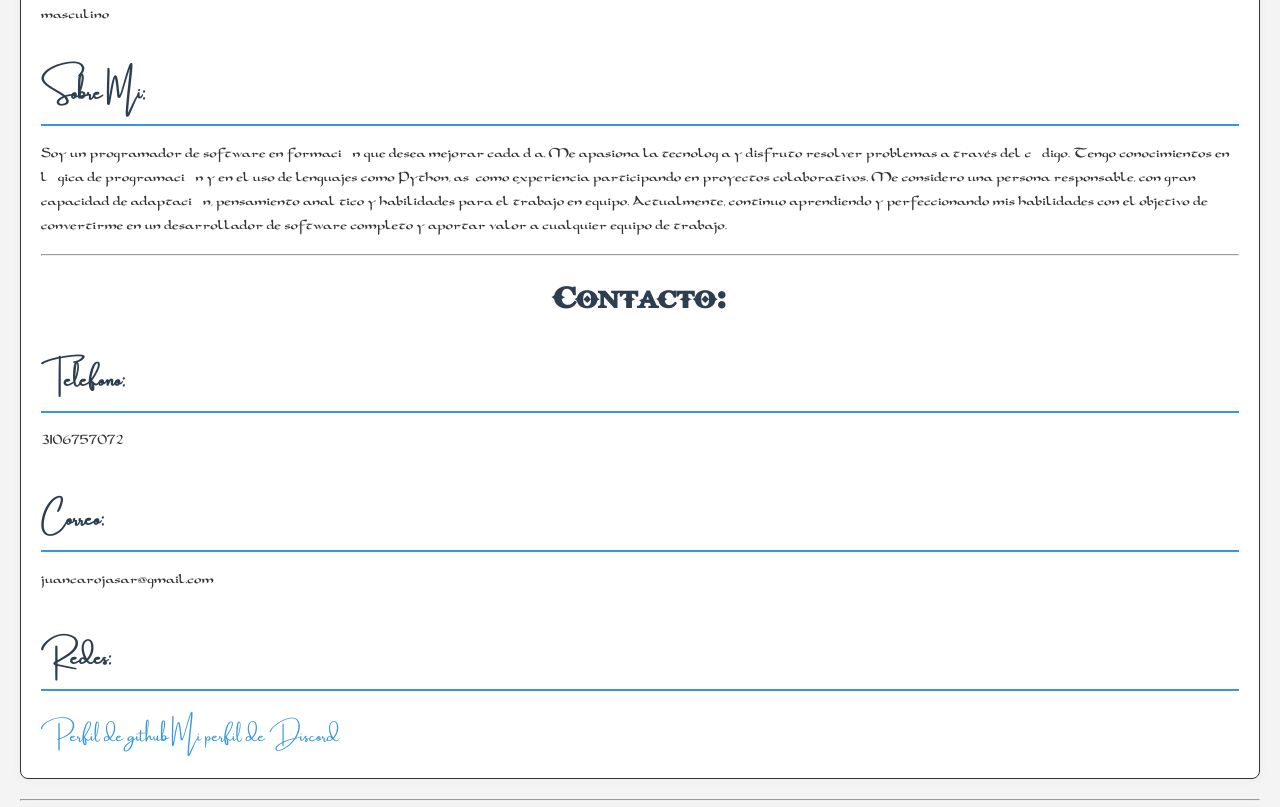
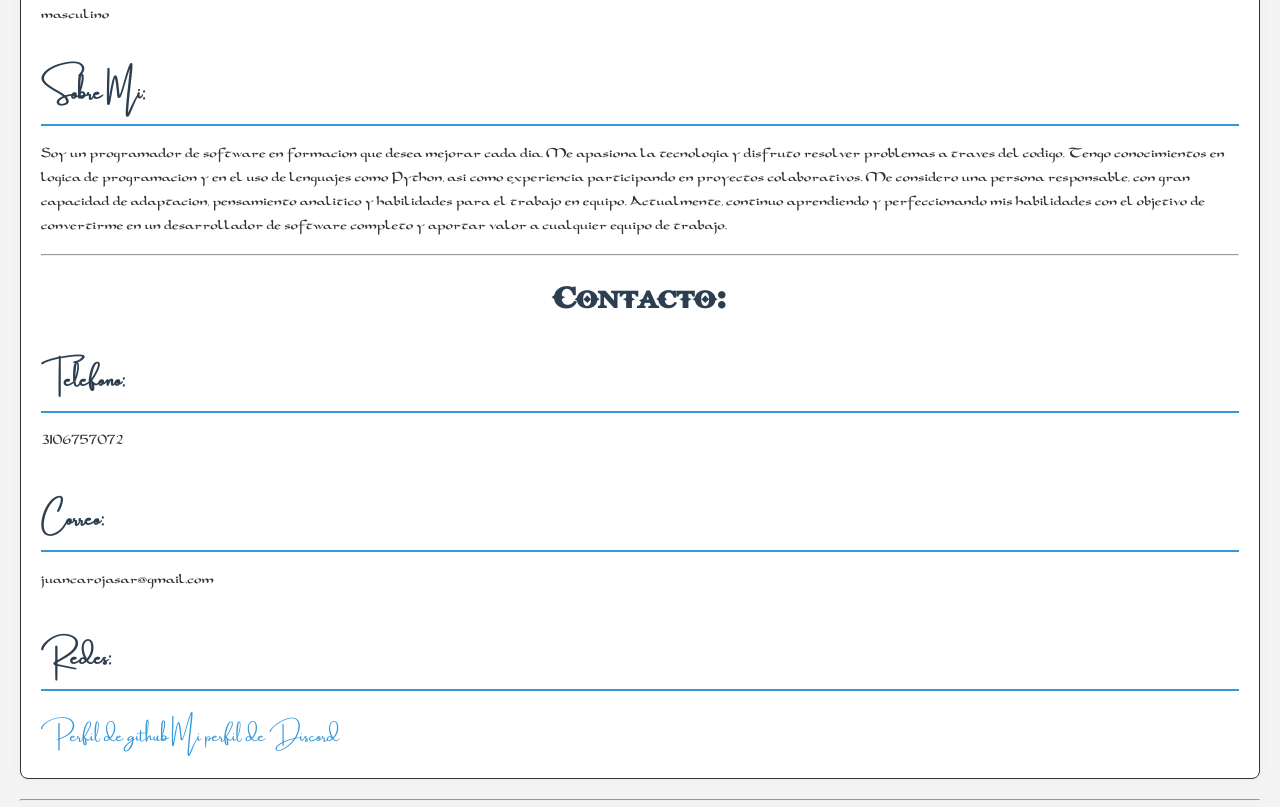
Before and after one commit to juancamilorojasarenas/hv_html, a plain HTML site: page index.html in a window 1280 px wide. Shown: the part 887-1694 px from the top of the page. Drawn offline with Linux system fonts and the light colour scheme.

Commit message:
feat: :memo: the final udapted
the final udapted

by  juan camilo rojas arenas

```diff
--- a/index.html
+++ b/index.html
@@ -35,9 +35,9 @@
             <h2>Genero:</h2>
             <p>masculino</p>
             <h2>Sobre Mi:</h2>
-            <p> Soy un programador de software en formación que desea mejorar cada día. Me apasiona la tecnología y disfruto resolver problemas a través del código.
-                Tengo conocimientos en lógica de programación y en el uso de lenguajes como Python, así como experiencia participando en proyectos colaborativos.
-                Me considero una persona responsable, con gran capacidad de adaptación, pensamiento analítico y habilidades para el trabajo en equipo.
+            <p> Soy un programador de software en formacion que desea mejorar cada dia. Me apasiona la tecnologia y disfruto resolver problemas a traves del codigo.
+                Tengo conocimientos en logica de programacion y en el uso de lenguajes como Python, asi como experiencia participando en proyectos colaborativos.
+                Me considero una persona responsable, con gran capacidad de adaptacion, pensamiento analitico y habilidades para el trabajo en equipo.
                 Actualmente, continuo aprendiendo y perfeccionando mis habilidades con el objetivo de convertirme en un desarrollador de software completo y aportar valor a cualquier equipo de trabajo.</p>
         </div>
         <hr>
@@ -99,7 +99,8 @@
         <h2>Idiomas:</h2>
         <p>español e ingles basico</p>
         <h2>habilidades:</h2>
-        <p>me adapto rapido a los cambios, capacidades logicas y de trabajo en equipo</p>
+        <p>Me adapto rapidamente a los cambios y aprendo con facilidad. Poseo buenas capacidades logicas y analiticas para resolver problemas, asi como una solida habilidad para trabajar en equipo.
+            Ademas, mantengo una actitud proactiva, responsabilidad en mis tareas y una disposicion constante para mejorar y adquirir nuevos conocimientos.</p>
     </section>
    </main>
    <hr>
```
